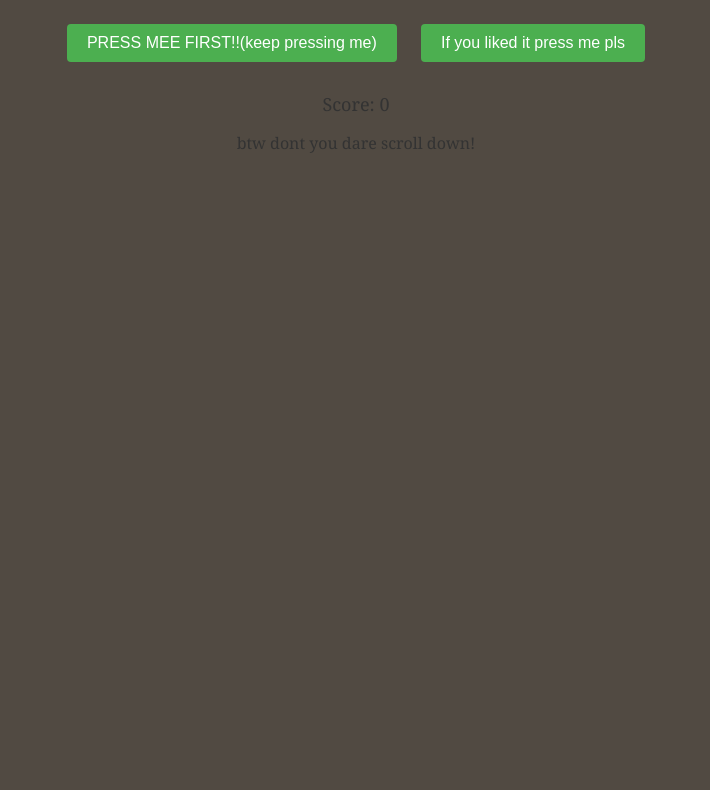
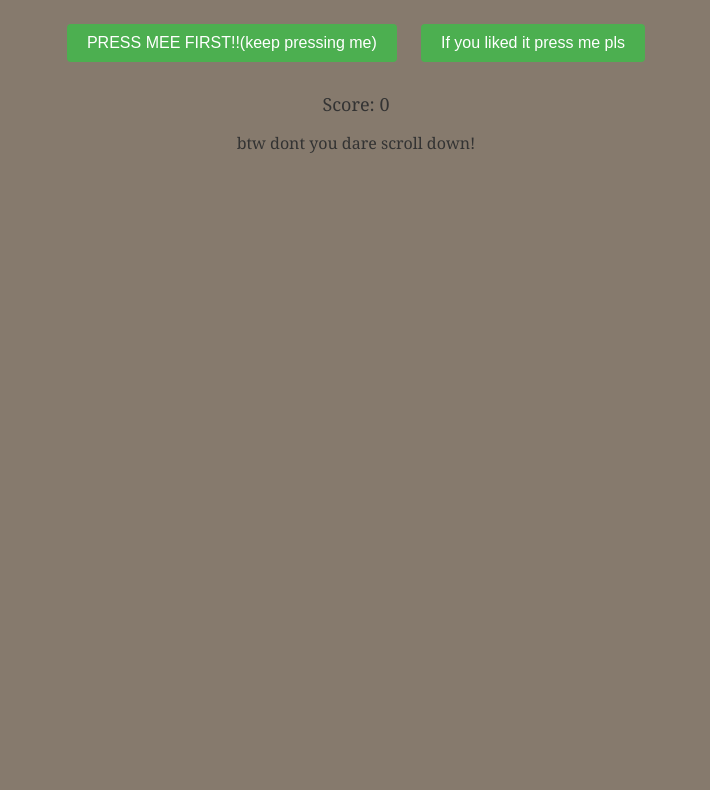
Before and after one commit to Ha1mad/iindex.html, a plain HTML site: page index.html in a window 1280 px wide. Shown: the part 80-870 px from the top of the page, without its empty margins (284-994 px from the left). Drawn offline with Linux system fonts and the light colour scheme.

Commit message:
Update index.html

```diff
--- a/index.html
+++ b/index.html
@@ -6,7 +6,7 @@
   <title>Compliment Game</title>
   <style>
     body {
-      background-color: rgb(81, 74, 66);
+      background-color: rgb(134, 122, 109);
       background-size: cover;
       background-repeat: no-repeat;
       font-family: 'Georgia', serif;
```
